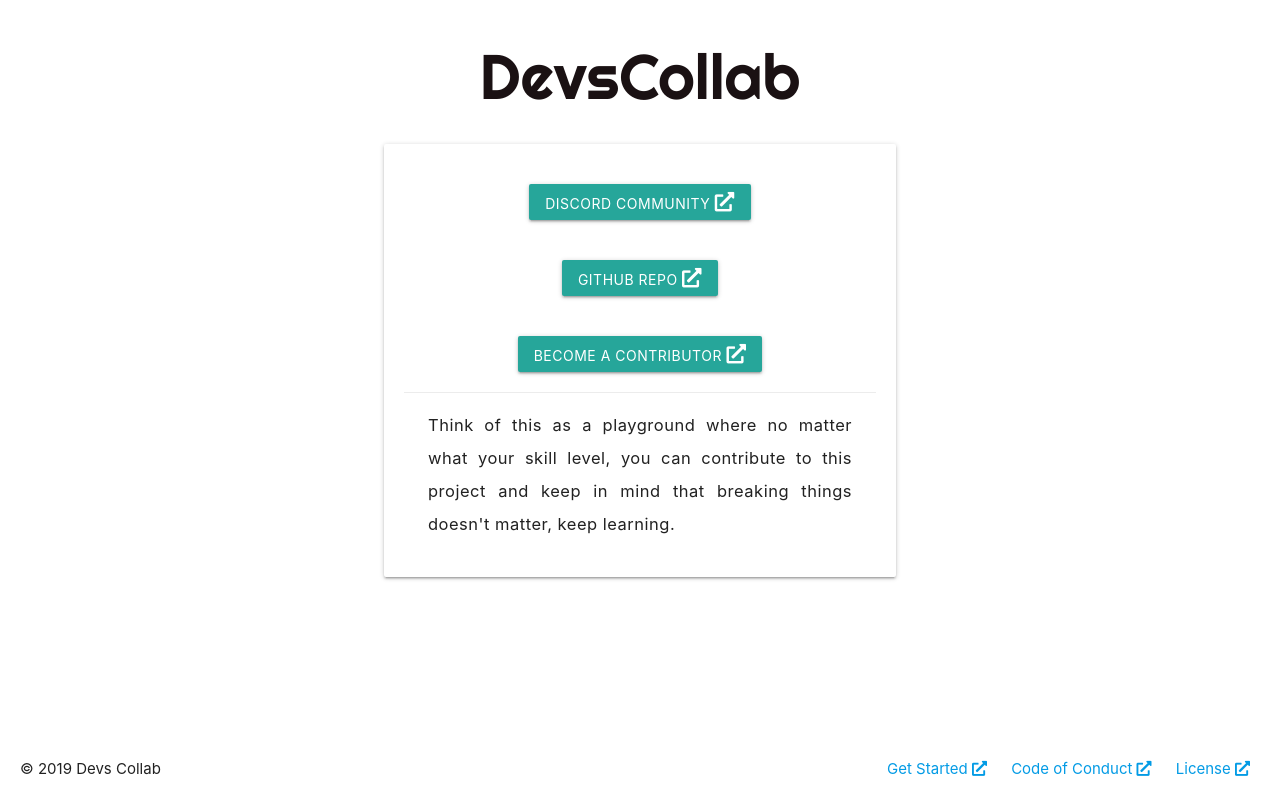
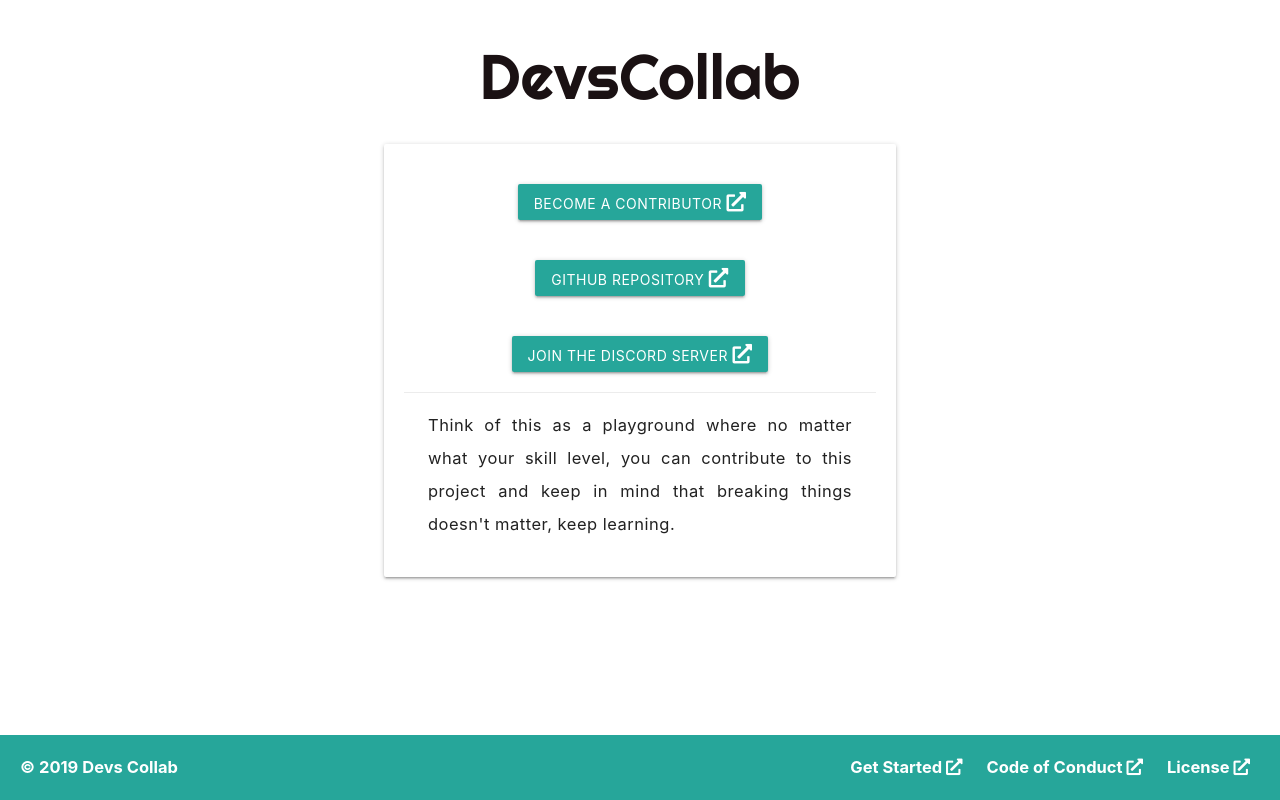
Before and after one commit to tejasmorkar/devscollab.github.io-1, a plain HTML site: page index.html in a window 1280 px wide. Drawn offline with nearby package versions, Linux system fonts and the light colour scheme.

Commit message:
Footer Customizations

```diff
--- a/css/main.css
+++ b/css/main.css
@@ -53,6 +53,10 @@
     position: fixed;
     bottom: 0;
     padding: 20px;
+    background-color: rgba(38,166,154,1);
+    color: white;
+    font-weight: bolder;
+    font-size: 1.1em;
 
     display: flex;
     flex-direction: row;
@@ -61,6 +65,7 @@
 
 .footer-links > a{
     margin: 10px;
+    color: inherit;
 }
 
 
--- a/index.html
+++ b/index.html
@@ -26,16 +26,16 @@
         <h1>DevsCollab</h1>
 
         <div class="card links-card">
-            <button class="btn link-btn" onclick="newLink('https://discord.gg/JfKmqUh')">
-                    Discord Community <i class="fas fa-external-link-alt"></i>
+            <button class="btn link-btn" onclick="newLink('https://forms.gle/cXv8tAforb1em5Kj9')">
+                Become A Contributor <i class="fas fa-external-link-alt"></i>
             </button>
 
             <button class="btn link-btn" onclick="newLink('https://github.com/devscollab/devscollab.github.io')">
-                    Github Repo <i class="fas fa-external-link-alt"></i>
+                Github Repository <i class="fas fa-external-link-alt"></i>
             </button>
 
-            <button class="btn link-btn" onclick="newLink('https://forms.gle/cXv8tAforb1em5Kj9')">
-                    Become A Contributor <i class="fas fa-external-link-alt"></i>
+            <button class="btn link-btn" onclick="newLink('https://discord.gg/JfKmqUh')">
+                Join The Discord Server <i class="fas fa-external-link-alt"></i>
             </button>
 
             <div class="card-action card-footer">
```
